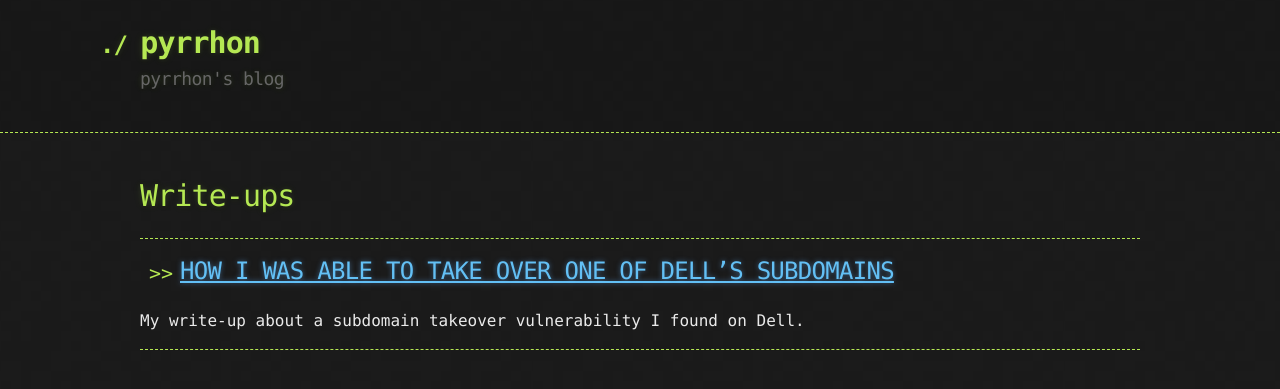
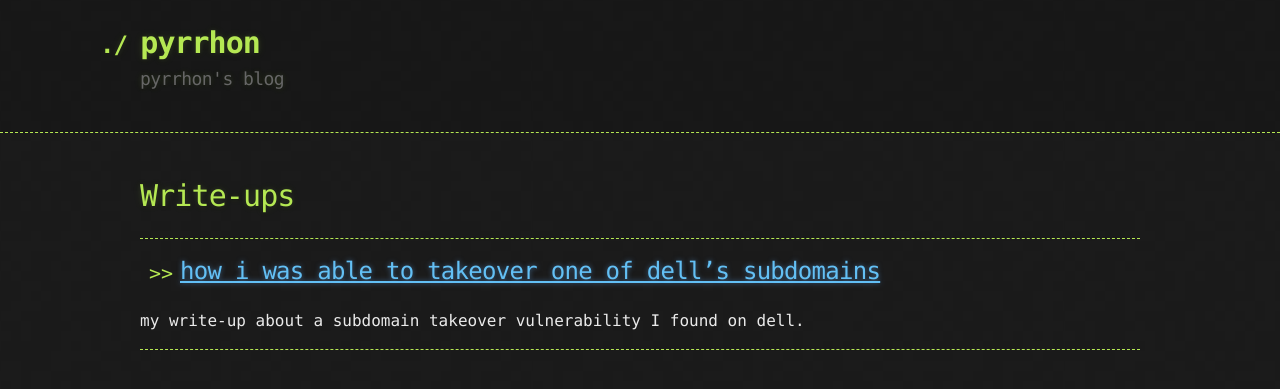
Before and after one commit to pyrrhon1337/pyrrhon1337.github.io, a Jekyll site: the page built from index.md, in a window 1280 px wide. Shown: the top 389 px of the page. Built offline with Jekyll 4.4.1, drawn with Linux system fonts in a browser that asks for light colours; our own code applies the rules of GitHub Pages for plain Markdown files.

Commit message:
Initial commit

```diff
--- a/index.md
+++ b/index.md
@@ -6,10 +6,8 @@
 
 * * *
 
-* ## [HOW I WAS ABLE TO TAKE OVER ONE OF DELL’S SUBDOMAINS](./subdomain-takeover.html)
+* ## [how i was able to takeover one of dell's subdomains](./subdomain-takeover.html)
 
-My write-up about a subdomain takeover vulnerability I found on Dell.
+my write-up about a subdomain takeover vulnerability I found on dell.
 
 * * *
-
-[^1]: Here's the first footnote
```
